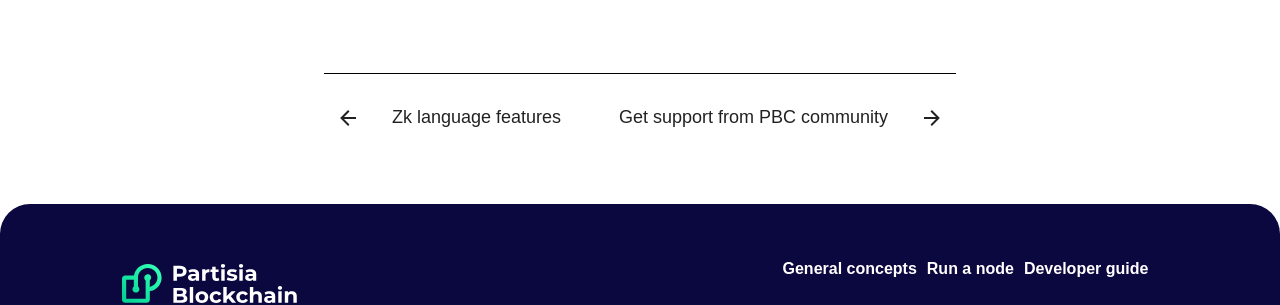
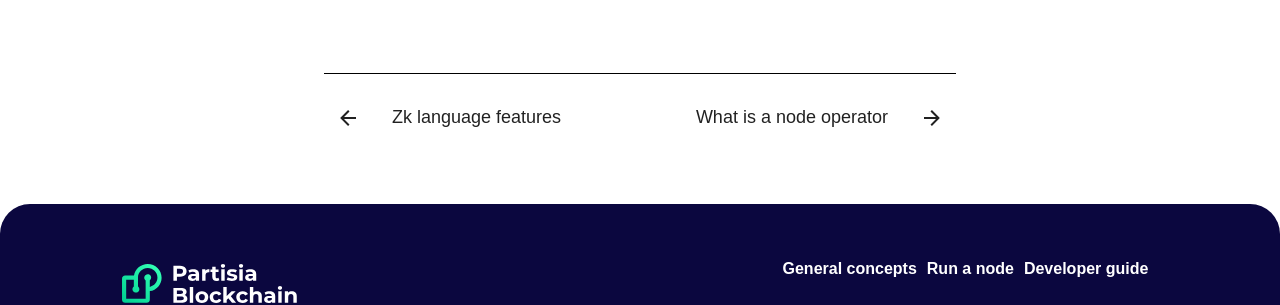
Before and after one commit to 0xSero/partisia-docs, an MkDocs documentation site: the page built from docs/dev-faq.md, in a window 1280 px wide and 900 px high, scrolled down 2968 px. Shown: the part 409-714 px from the top of the window. Built offline with MkDocs 1.6.1 and Material for MkDocs 9.7.7, drawn with Linux system fonts in a browser that asks for light colours; some web fonts are replaced; a script that is not in the unit is left out; some of the changed lines change nothing that is shown.

Commit message:
Updating paths in mkdocs

```diff
--- a/mkdocs.yml
+++ b/mkdocs.yml
@@ -28,20 +28,20 @@
           - Zk language features: zk-language-features.md
       - Development FAQ: dev-faq.md
   - Run a node:
-      - What is a node operator: operator-0-introduction.md
-      - Specs: operator-1-specs.md
-      - Local reader: operator-2-reader.md
-      - VPS: operator-3-vps.md
-      - VPS security: operator-4-security.md
-      - Reader node on VPS: operator-5-reader-vps.md
-      - Create a PBC account: operator-6-create-account.md
-      - Get MPC tokens: operator-7-get-mpc-tokens.md
-      - Complete Synaps KYB: operator-8-synaps.md
-      - Keys for BP config and registration: operator-9-keys.md
-      - Change node config from reader to block producer: operator-10-bp.md
-      - Register your node in the MPC Explorer: operator-11-registration.md
-      - Node health and maintenance: operator-12-node-health.md
-      - Update your node's public information: update-transaction.md
+      - What is a node operator: NodeOperations/operator-0-introduction.md
+      - Specs: NodeOperations/operator-1-specs.md
+      - Local reader: NodeOperations/operator-2-reader.md
+      - VPS: NodeOperations/operator-3-vps.md
+      - VPS security: NodeOperations/operator-4-security.md
+      - Reader node on VPS: NodeOperations/operator-5-reader-vps.md
+      - Create a PBC account: NodeOperations/operator-6-create-account.md
+      - Get MPC tokens: NodeOperations/operator-7-get-mpc-tokens.md
+      - Complete Synaps KYB: NodeOperations/operator-8-synaps.md
+      - Keys for BP config and registration: NodeOperations/operator-9-keys.md
+      - Change node config from reader to block producer: NodeOperations/operator-10-bp.md
+      - Register your node in the MPC Explorer: NodeOperations/operator-11-registration.md
+      - Node health and maintenance: NodeOperations/operator-12-node-health.md
+      - Update your node's public information: NodeOperations/update-transaction.md
       - REST API documentation: https://partisiablockchain.gitlab.io/documentation/rest
   - Get support from PBC community: support.md
 
```
